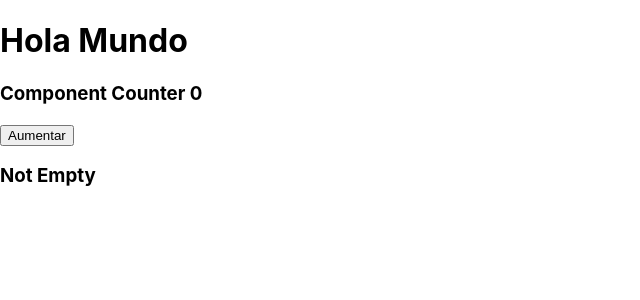
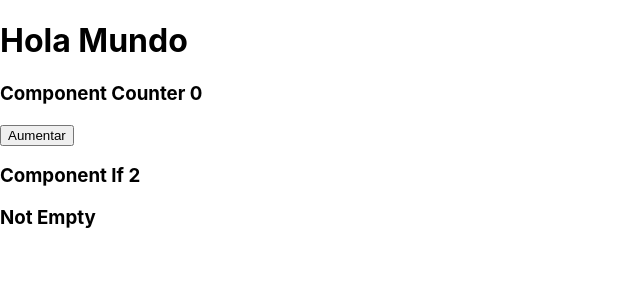
Before and after one commit to nuevo-rama/react-app-v4.0, a React (Create React App) app: page / in a window 1280 px wide. Shown: the top 300 px of the page, without its empty margins (0-640 px from the left). Built offline with nearby package versions, Linux system fonts and the light colour scheme.

Commit message:
agrego título

```diff
--- a/src/components/If.js
+++ b/src/components/If.js
@@ -8,6 +8,7 @@ const If = () => {
   return (
 
     <Fragment>
+      <h3>Component If {items} </h3>
       <h3>
         {
         items > 0 ? 'Not Empty' : 'Empty'
```
